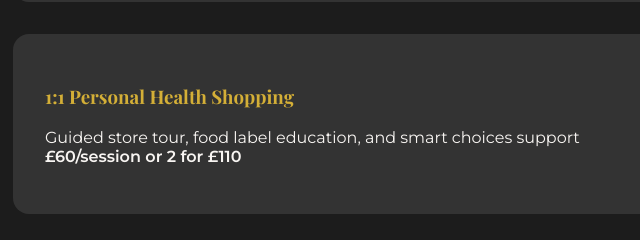
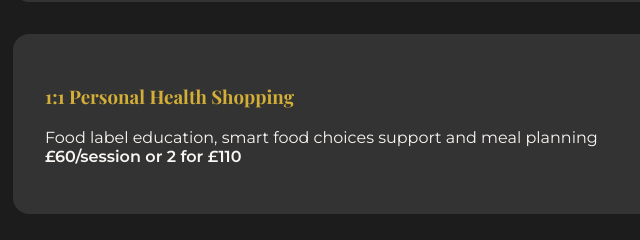
Before and after one commit to JT3011/jt-website, a plain HTML site: page index.html in a window 1280 px wide. Shown: the part 2321-2561 px from the top of the page, 101-741 px from the left. Drawn offline with nearby package versions, Linux system fonts and the light colour scheme.

Commit message:
Update index.html

```diff
--- a/index.html
+++ b/index.html
@@ -222,7 +222,7 @@
     </div>
     <div class="pricing">
   <h3>1:1 Personal Health Shopping</h3>
-  <p>Guided store tour, food label education, and smart choices support<br><strong>£60/session or 2 for £110</strong></p>
+  <p>Food label education, smart food choices support and meal planning<br><strong>£60/session or 2 for £110</strong></p>
 </div>
     <div class="pricing">
       <h3>Online Mindset Coaching</h3>
```
